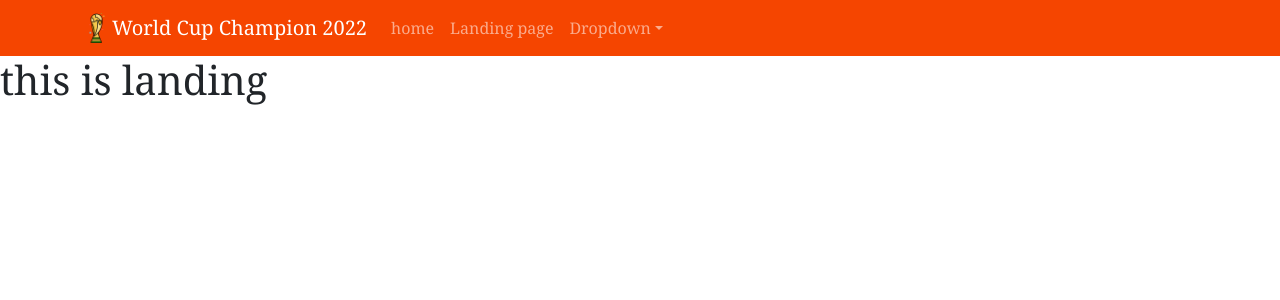
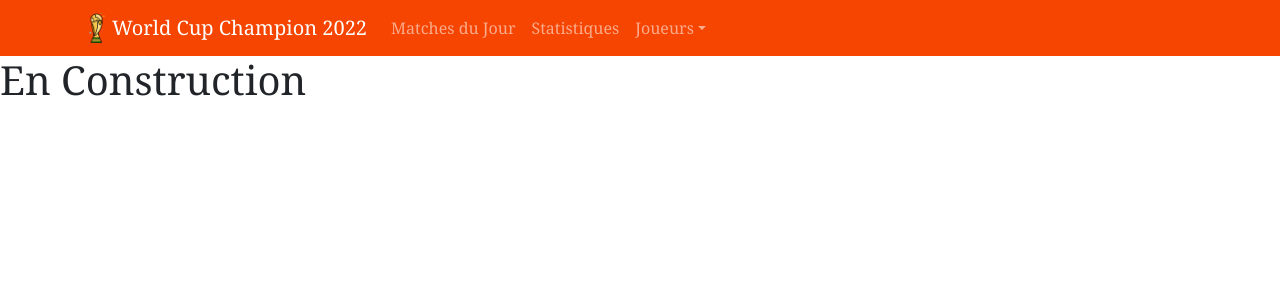
Before and after one commit to abderraouf-safsaf/Fifa-world-Cup-2022, a React (Create React App) app: page /landing in a window 1280 px wide. Shown: the top 300 px of the page. Built offline with nearby package versions, Linux system fonts and the light colour scheme.

Commit message:
match Card

```diff
--- a/src/components/Navbar/index.js
+++ b/src/components/Navbar/index.js
@@ -23,21 +23,19 @@ function navbar() {
           <Navbar.Toggle aria-controls="responsive-navbar-nav" />
           <Navbar.Collapse  id="responsive-navbar-nav">
             <Nav className="  me-auto">
-              <Link className=" nav-link" to="/">home</Link>
-              <Link className="nav-link" to="/landing">Landing page</Link>
+              <Link className=" nav-link" to="/">Matches du Jour</Link>
+              <Link className="nav-link" to="/landing">Statistiques</Link>
 
-              <NavDropdown title="Dropdown" id="collasible-nav-dropdown">
-                <NavDropdown.Item to="#action/3.1">Action</NavDropdown.Item>
+              <NavDropdown title="Joueurs" id="collasible-nav-dropdown">
+                <NavDropdown.Item to="#action/3.1">Djamel Dahmani</NavDropdown.Item>
                 <NavDropdown.Item to="#action/3.2">
-                  Another action
+                  Bilal Bouchakouri
                 </NavDropdown.Item>
                 <NavDropdown.Item href="#action/3.3">
-                  Something
+                  Nouar Salah Eddine
                 </NavDropdown.Item>
                 <NavDropdown.Divider />
-                <NavDropdown.Item href="#action/3.4">
-                  Separated link
-                </NavDropdown.Item>
+
               </NavDropdown>
             </Nav>
 
--- a/src/components/landing/index.js
+++ b/src/components/landing/index.js
@@ -3,7 +3,7 @@ import React from 'react'
 function Landing() {
   return (
     <div>
-      <h1>this is landing</h1>
+      <h1>En Construction</h1>
     </div>
   )
 }
```
